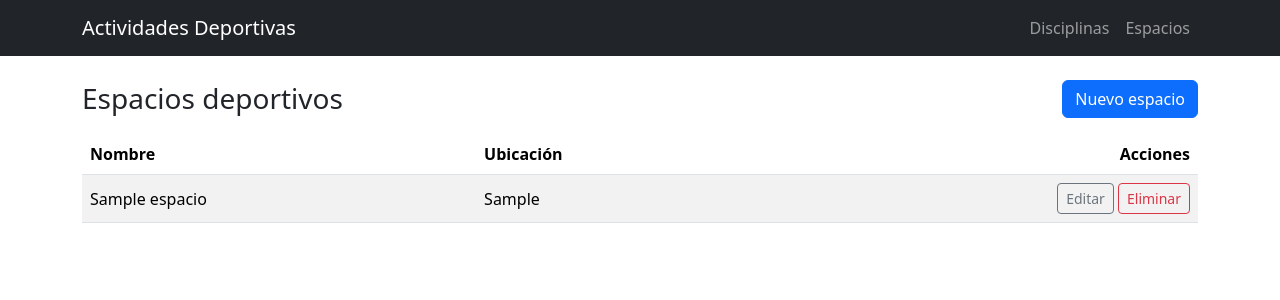
After one commit to Juan-Weyrauch/bd1-obligatorio, a Flask app: page /espacios/ in a window 1280 px wide. The commit adds this page. Shown: the top 300 px of the page. Run offline with Flask 3, Linux system fonts and the light colour scheme; tables that the repository leaves empty hold one stand-in row (values such as "Sample post").

Commit message:
feature/agrego-disciplina-y-Espacios (#1)
Co-authored-by: Juan Ignacio Weyrauch <juan.weyrauch@correo.ucu.edu.uy>

```diff
--- a/sistema-deportivo/app/repositories/espacio_repo.py
+++ b/sistema-deportivo/app/repositories/espacio_repo.py
@@ -0,0 +1,72 @@
+"""Capa de datos para la entidad Espacio.
+Única capa autorizada a escribir SQL para esta entidad.
+Regla de oro: SIEMPRE consultas parametrizadas con %s. Nunca f-strings."""
+from app.db import get_cursor
+
+
+def listar():
+    """Todos los espacios, ordenados por nombre."""
+    with get_cursor() as cur:
+        cur.execute(
+            "SELECT id_espacio, nombre, ubicacion FROM espacio ORDER BY nombre"
+        )
+        return cur.fetchall()
+
+
+def obtener_por_id(id_espacio):
+    """Un espacio por su PK, o None si no existe."""
+    with get_cursor() as cur:
+        cur.execute(
+            "SELECT id_espacio, nombre, ubicacion FROM espacio WHERE id_espacio = %s",
+            (id_espacio,),
+        )
+        return cur.fetchone()
+
+
+def existe(nombre, ubicacion, excluir_id=None):
+    """True si ya hay un espacio con ese nombre y ubicación.
+    excluir_id permite ignorar la propia fila al editar.
+    La combinación (nombre, ubicacion) es UNIQUE en la BD."""
+    with get_cursor() as cur:
+        if excluir_id is None:
+            cur.execute(
+                "SELECT 1 FROM espacio WHERE nombre = %s AND ubicacion = %s",
+                (nombre, ubicacion),
+            )
+        else:
+            cur.execute(
+                "SELECT 1 FROM espacio WHERE nombre = %s AND ubicacion = %s AND id_espacio <> %s",
+                (nombre, ubicacion, excluir_id),
+            )
+        return cur.fetchone() is not None
+
+
+def crear(nombre, ubicacion):
+    """Inserta un espacio y devuelve su id autogenerado."""
+    with get_cursor(commit=True) as cur:
+        cur.execute(
+            "INSERT INTO espacio (nombre, ubicacion) VALUES (%s, %s)",
+            (nombre, ubicacion),
+        )
+        return cur.lastrowid
+
+
+def actualizar(id_espacio, nombre, ubicacion):
+    """Actualiza nombre y ubicación. Devuelve cantidad de filas afectadas."""
+    with get_cursor(commit=True) as cur:
+        cur.execute(
+            "UPDATE espacio SET nombre = %s, ubicacion = %s WHERE id_espacio = %s",
+            (nombre, ubicacion, id_espacio),
+        )
+        return cur.rowcount
+
+
+def eliminar(id_espacio):
+    """Elimina un espacio. Devuelve filas afectadas.
+    Puede lanzar IntegrityError si tiene actividades asociadas (FK)."""
+    with get_cursor(commit=True) as cur:
+        cur.execute(
+            "DELETE FROM espacio WHERE id_espacio = %s",
+            (id_espacio,),
+        )
+        return cur.rowcount
--- a/sistema-deportivo/app/routes/espacios.py
+++ b/sistema-deportivo/app/routes/espacios.py
@@ -0,0 +1,78 @@
+"""Capa de presentación para Espacio (ABM).
+Solo traduce HTTP <-> servicio y renderiza HTML."""
+from flask import (
+    Blueprint, render_template, request, redirect, url_for, flash
+)
+from app.services import espacio_service
+from app.services.espacio_service import ReglaNegocioError
+
+bp = Blueprint("espacios", __name__, url_prefix="/espacios")
+
+
+@bp.route("/")
+def listar():
+    espacios = espacio_service.listar_espacios()
+    return render_template("espacios/listar.html", espacios=espacios)
+
+
+@bp.route("/nuevo", methods=["GET", "POST"])
+def nuevo():
+    if request.method == "POST":
+        try:
+            espacio_service.crear_espacio(
+                request.form.get("nombre"),
+                request.form.get("ubicacion")
+            )
+            flash("Espacio creado correctamente.", "success")
+            return redirect(url_for("espacios.listar"))
+        except ReglaNegocioError as e:
+            flash(str(e), "danger")
+            return render_template(
+                "espacios/form.html",
+                espacio={
+                    "nombre": request.form.get("nombre", ""),
+                    "ubicacion": request.form.get("ubicacion", "")
+                },
+                modo="crear",
+            )
+    return render_template("espacios/form.html", espacio=None, modo="crear")
+
+
+@bp.route("/<int:id_espacio>/editar", methods=["GET", "POST"])
+def editar(id_espacio):
+    if request.method == "POST":
+        try:
+            espacio_service.actualizar_espacio(
+                id_espacio,
+                request.form.get("nombre"),
+                request.form.get("ubicacion")
+            )
+            flash("Espacio actualizado correctamente.", "success")
+            return redirect(url_for("espacios.listar"))
+        except ReglaNegocioError as e:
+            flash(str(e), "danger")
+            return render_template(
+                "espacios/form.html",
+                espacio={
+                    "id_espacio": id_espacio,
+                    "nombre": request.form.get("nombre", ""),
+                    "ubicacion": request.form.get("ubicacion", "")
+                },
+                modo="editar",
+            )
+    try:
+        espacio = espacio_service.obtener_espacio(id_espacio)
+    except ReglaNegocioError as e:
+        flash(str(e), "danger")
+        return redirect(url_for("espacios.listar"))
+    return render_template("espacios/form.html", espacio=espacio, modo="editar")
+
+
+@bp.route("/<int:id_espacio>/eliminar", methods=["POST"])
+def eliminar(id_espacio):
+    try:
+        espacio_service.eliminar_espacio(id_espacio)
+        flash("Espacio eliminado.", "success")
+    except ReglaNegocioError as e:
+        flash(str(e), "danger")
+    return redirect(url_for("espacios.listar"))
--- a/sistema-deportivo/app/services/espacio_service.py
+++ b/sistema-deportivo/app/services/espacio_service.py
@@ -0,0 +1,103 @@
+"""Capa de negocio para Espacio.
+Reglas y validaciones. No escribe SQL: delega en el repositorio."""
+from mysql.connector.errors import IntegrityError
+from app.repositories import espacio_repo
+
+
+class ReglaNegocioError(Exception):
+    """Error de validación con un mensaje apto para mostrar al usuario."""
+    pass
+
+
+def _normalizar_nombre(nombre):
+    """Recorta espacios. Evita guardar '  Gimnasio  ' o cadenas en blanco."""
+    return (nombre or "").strip()
+
+
+def _normalizar_ubicacion(ubicacion):
+    """Recorta espacios para ubicación."""
+    return (ubicacion or "").strip()
+
+
+def _validar_nombre(nombre):
+    if not nombre:
+        raise ReglaNegocioError("El nombre es obligatorio.")
+    if len(nombre) > 100:
+        raise ReglaNegocioError("El nombre no puede superar los 100 caracteres.")
+
+
+def _validar_ubicacion(ubicacion):
+    if not ubicacion:
+        raise ReglaNegocioError("La ubicación es obligatoria.")
+    if len(ubicacion) > 150:
+        raise ReglaNegocioError("La ubicación no puede superar los 150 caracteres.")
+
+
+def listar_espacios():
+    return espacio_repo.listar()
+
+
+def obtener_espacio(id_espacio):
+    espacio = espacio_repo.obtener_por_id(id_espacio)
+    if espacio is None:
+        raise ReglaNegocioError("Espacio no encontrado.")
+    return espacio
+
+
+def crear_espacio(nombre, ubicacion):
+    nombre = _normalizar_nombre(nombre)
+    ubicacion = _normalizar_ubicacion(ubicacion)
+
+    _validar_nombre(nombre)
+    _validar_ubicacion(ubicacion)
+
+    if espacio_repo.existe(nombre, ubicacion):
+        raise ReglaNegocioError(
+            f"Ya existe un espacio con el nombre '{nombre}' en esa ubicación."
+        )
+
+    return espacio_repo.crear(nombre, ubicacion)
+
+
+def actualizar_espacio(id_espacio, nombre, ubicacion):
+    nombre = _normalizar_nombre(nombre)
+    ubicacion = _normalizar_ubicacion(ubicacion)
+
+    _validar_nombre(nombre)
+    _validar_ubicacion(ubicacion)
+
+    # Verificar que el espacio actual existe
+    try:
+        obtener_espacio(id_espacio)
+    except ReglaNegocioError:
+        raise
+
+    # Verificar duplicados (permitiendo cambiar el actual)
+    if espacio_repo.existe(nombre, ubicacion, excluir_id=id_espacio):
+        raise ReglaNegocioError(
+            f"Ya existe otro espacio con el nombre '{nombre}' en esa ubicación."
+        )
+
+    filas = espacio_repo.actualizar(id_espacio, nombre, ubicacion)
+    if filas == 0:
+        raise ReglaNegocioError("No se pudo actualizar el espacio.")
+
+
+def eliminar_espacio(id_espacio):
+    # Verificar que existe
+    try:
+        obtener_espacio(id_espacio)
+    except ReglaNegocioError:
+        raise
+
+    try:
+        filas = espacio_repo.eliminar(id_espacio)
+        if filas == 0:
+            raise ReglaNegocioError("No se pudo eliminar el espacio.")
+    except IntegrityError as e:
+        # Si hay actividades usando este espacio, MySQL lanza IntegrityError
+        if "FOREIGN KEY" in str(e):
+            raise ReglaNegocioError(
+                "No se puede eliminar este espacio porque hay actividades asociadas."
+            )
+        raise
--- a/sistema-deportivo/app/templates/base.html
+++ b/sistema-deportivo/app/templates/base.html
@@ -1,7 +1,8 @@
 <!doctype html>
 <html lang="es">
 <head>
-  <meta charset="utf-8">
+  <meta charset="UTF-8">
+  <meta http-equiv="Content-Type" content="text/html; charset=UTF-8">
   <meta name="viewport" content="width=device-width, initial-scale=1">
   <title>{% block title %}Actividades Deportivas{% endblock %}</title>
   <link href="https://cdn.jsdelivr.net/npm/bootstrap@5.3.3/dist/css/bootstrap.min.css" rel="stylesheet">
@@ -12,6 +13,7 @@
       <a class="navbar-brand" href="/">Actividades Deportivas</a>
       <div class="navbar-nav">
         <a class="nav-link" href="{{ url_for('disciplinas.listar') }}">Disciplinas</a>
+        <a class="nav-link" href="{{ url_for('espacios.listar') }}">Espacios</a>
       </div>
     </div>
   </nav>
--- a/sistema-deportivo/app/templates/disciplinas/listar.html
+++ b/sistema-deportivo/app/templates/disciplinas/listar.html
@@ -9,12 +9,11 @@
 {% if disciplinas %}
 <table class="table table-striped align-middle">
   <thead>
-    <tr><th>#</th><th>Nombre</th><th class="text-end">Acciones</th></tr>
+    <tr><th>Nombre</th><th class="text-end">Acciones</th></tr>
   </thead>
   <tbody>
     {% for d in disciplinas %}
     <tr>
-      <td>{{ d.id_disciplina }}</td>
       <td>{{ d.nombre }}</td>
       <td class="text-end">
         <a href="{{ url_for('disciplinas.editar', id_disciplina=d.id_disciplina) }}"
--- /dev/null
+++ b/sistema-deportivo/app/templates/espacios/listar.html
@@ -0,0 +1,36 @@
+{% extends "base.html" %}
+{% block title %}Espacios{% endblock %}
+{% block contenido %}
+<div class="d-flex justify-content-between align-items-center mb-3">
+  <h1 class="h3 mb-0">Espacios deportivos</h1>
+  <a href="{{ url_for('espacios.nuevo') }}" class="btn btn-primary">Nuevo espacio</a>
+</div>
+
+{% if espacios %}
+<table class="table table-striped align-middle">
+  <thead>
+    <tr><th>Nombre</th><th>Ubicación</th><th class="text-end">Acciones</th></tr>
+  </thead>
+  <tbody>
+    {% for e in espacios %}
+    <tr>
+      <td>{{ e.nombre }}</td>
+      <td>{{ e.ubicacion }}</td>
+      <td class="text-end">
+        <a href="{{ url_for('espacios.editar', id_espacio=e.id_espacio) }}"
+           class="btn btn-sm btn-outline-secondary">Editar</a>
+        <form method="post"
+              action="{{ url_for('espacios.eliminar', id_espacio=e.id_espacio) }}"
+              class="d-inline"
+              onsubmit="return confirm('¿Eliminar el espacio «{{ e.nombre }}»?');">
+          <button type="submit" class="btn btn-sm btn-outline-danger">Eliminar</button>
+        </form>
+      </td>
+    </tr>
+    {% endfor %}
+  </tbody>
+</table>
+{% else %}
+<p class="text-muted">No hay espacios cargados todavía.</p>
+{% endif %}
+{% endblock %}
--- a/sistema-deportivo/config.py
+++ b/sistema-deportivo/config.py
@@ -22,4 +22,6 @@ DB_CONFIG = {
     "password": os.getenv("DB_PASSWORD", ""),
     "database": os.getenv("DB_NAME", "deportes_db"),
     "charset": "utf8mb4",
+    "use_unicode": True,
+
 }
--- a/sistema-deportivo/run.py
+++ b/sistema-deportivo/run.py
@@ -4,4 +4,4 @@ app = create_app()
 
 if __name__ == "__main__":
     # host=0.0.0.0 permite acceder desde otra máquina/Docker si hiciera falta
-    app.run(host="127.0.0.1", port=5000, debug=app.config["DEBUG"])
+    app.run(host="127.0.0.1", port=8000, debug=app.config["DEBUG"])
--- a/sistema-deportivo/sql/03_seed.sql
+++ b/sistema-deportivo/sql/03_seed.sql
@@ -18,7 +18,7 @@ INSERT INTO carrera (nombre, id_facultad) VALUES
 -- Disciplinas (del enunciado)
 INSERT INTO disciplina (nombre) VALUES
     ('Fútbol'), ('Básquetbol'), ('Atletismo'),
-    ('Vóleibol'), ('Yoga'), ('Funcional'), ('Gimnasio');
+    ('Volleyball'), ('Yoga'), ('Funcional'), ('Gimnasio');
 
 -- Espacios
 INSERT INTO espacio (nombre, ubicacion) VALUES
```
Also changed, not shown: docker-compose.yml (added, +22 -0 lines), sistema-deportivo/app/__init__.py (+7 -1 lines), sistema-deportivo/app/templates/espacios/form.html (added, +26 -0 lines), sistema-deportivo/app/templates/index.html (added, +33 -0 lines).
